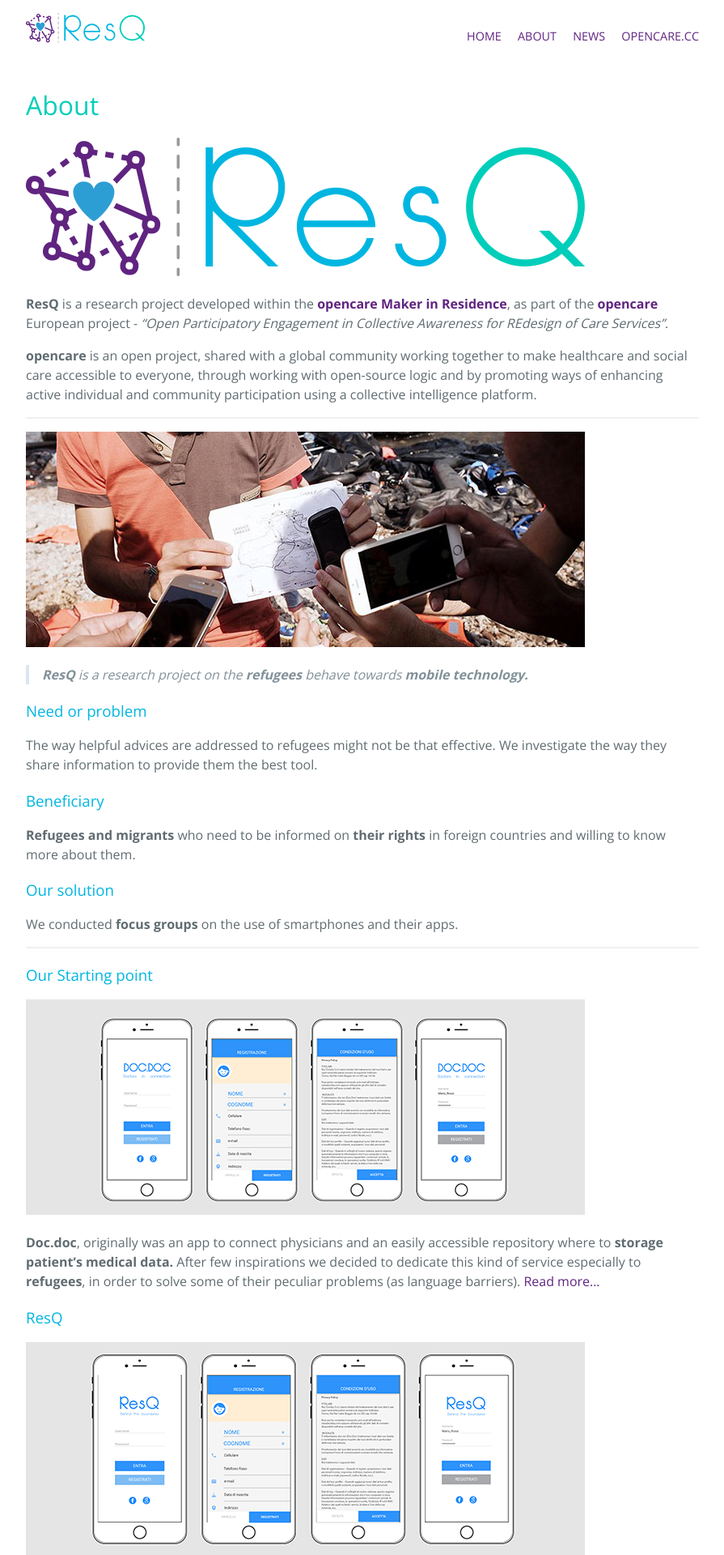
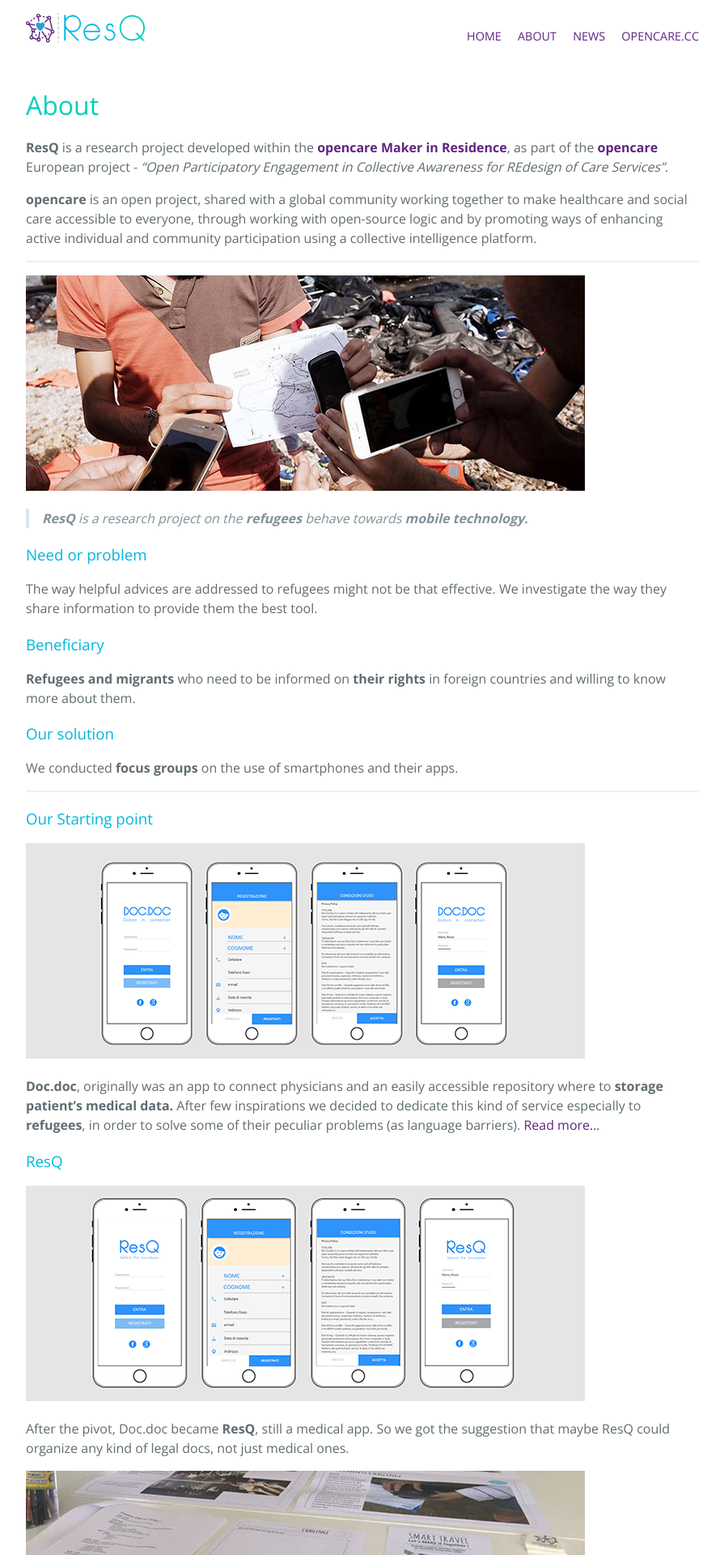
Before and after one commit to opencarecc/ResQ, a Jekyll site: the page built from about/index.md, in a window 1280 px wide. Shown: the top 1920 px of the page at 81% size, without its empty margins (192-1087 px from the left). Built offline with Jekyll 4.4.1, drawn with Linux system fonts in a browser that asks for light colours.

Commit message:
delete image in about

```diff
--- a/about/index.md
+++ b/about/index.md
@@ -4,8 +4,6 @@
 ---
 
 # About
-
-<img src="https://opencarecc.github.io/ResQ/assets/ResQ-about-logo.png" alt="ResQ-Logo">
 
 <b>ResQ</b> is a research project developed within the <b>[opencare Maker in Residence](http://wemake.cc/opencare/maker-in-residence-en/)</b>, as part of the <b>[opencare](opencare.cc)</b> European project - <i>"Open Participatory Engagement in Collective Awareness for REdesign of Care Services”.</i>
 
```
